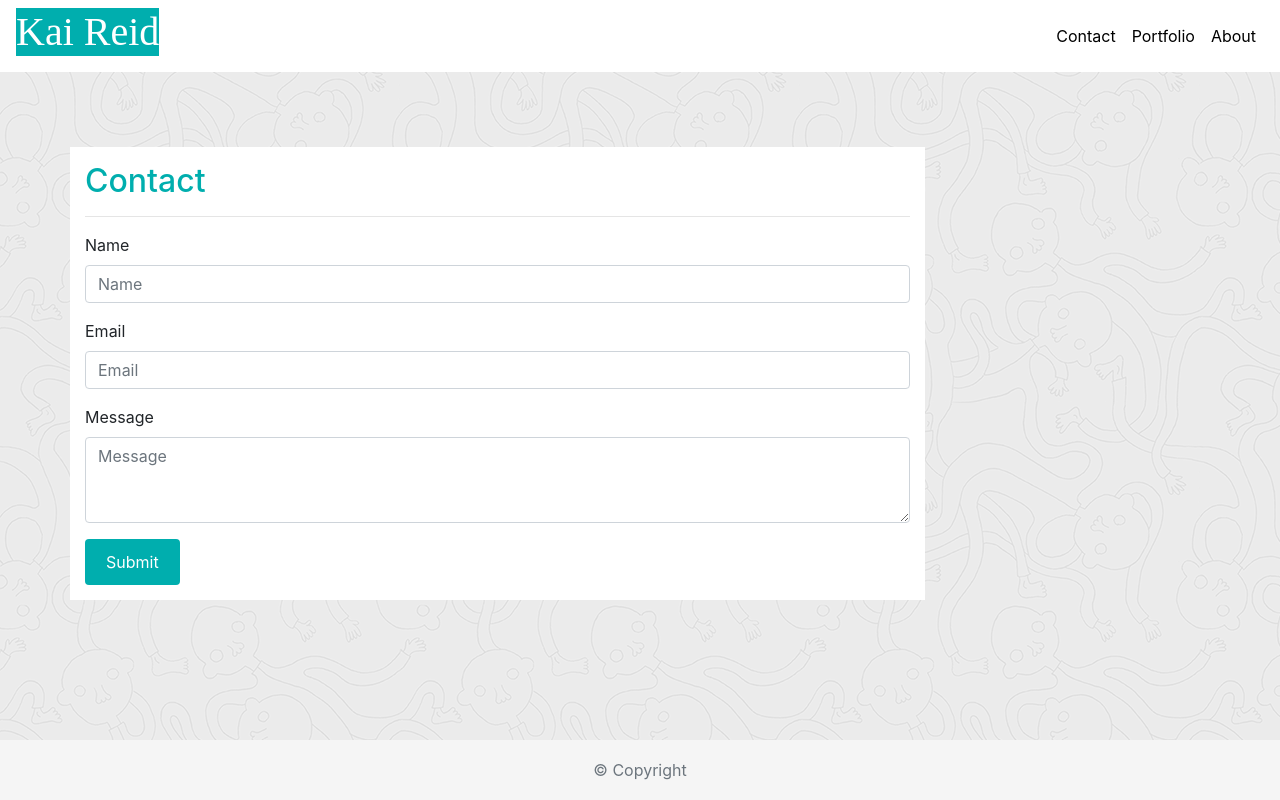
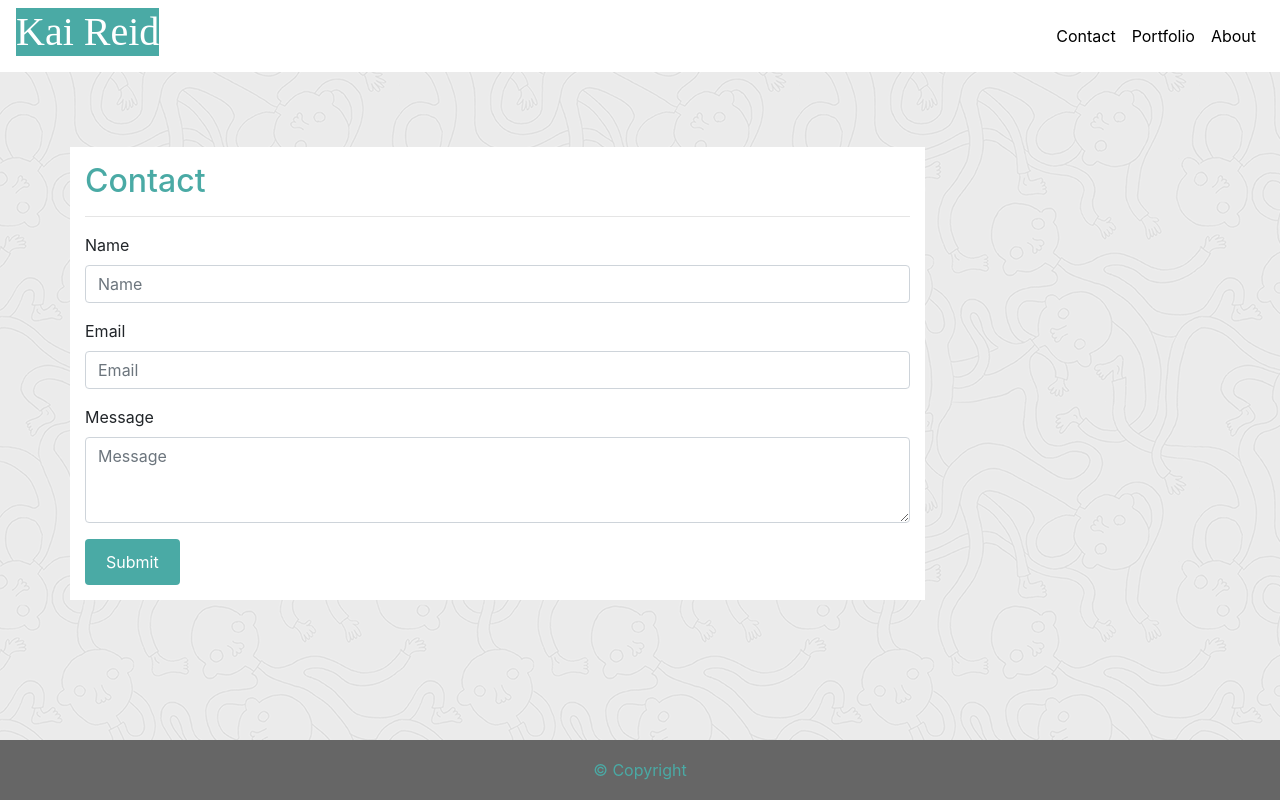
Before and after one commit to kreid333/kai-reid-responsive-portfolio, a plain HTML site: page contact.html in a window 1280 px wide. Drawn offline with nearby package versions, Linux system fonts and the light colour scheme.

Commit message:
fixed colors

```diff
--- a/Assets/css/style.css
+++ b/Assets/css/style.css
@@ -13,12 +13,12 @@
 
 .h1 {
   color: #fff;
-  background-color: #00aeae;
+  background-color: #4aaaa5;
   font-family: serif;
 }
 
 .h2 {
-    color: #00aeae;
+    color: #4aaaa5;
 }
 
 body {
@@ -38,12 +38,13 @@ body {
   width: 100%;
   height: 60px;
   line-height: 60px;
-  background-color: #f5f5f5;
+  background-color: #666;
+  color: #4aaaa5;
 }
 
 /* For contact page */
 .btn {
-    background-color: #00aeae;
+    background-color: #4aaaa5;
     color: white;
     padding: 10px 20px;
 }
--- a/contact.html
+++ b/contact.html
@@ -93,7 +93,7 @@
     <!-- Footer -->
     <footer class="footer text-center fixed-bottom">
       <div class="container">
-        <span class="text-muted">&copy; Copyright</span>
+        <span>&copy; Copyright</span>
       </div>
     </footer>
     <!-- End of Footer -->
```
Also changed, not shown: index.html (+1 -1 lines), portfolio.html (+1 -1 lines).
